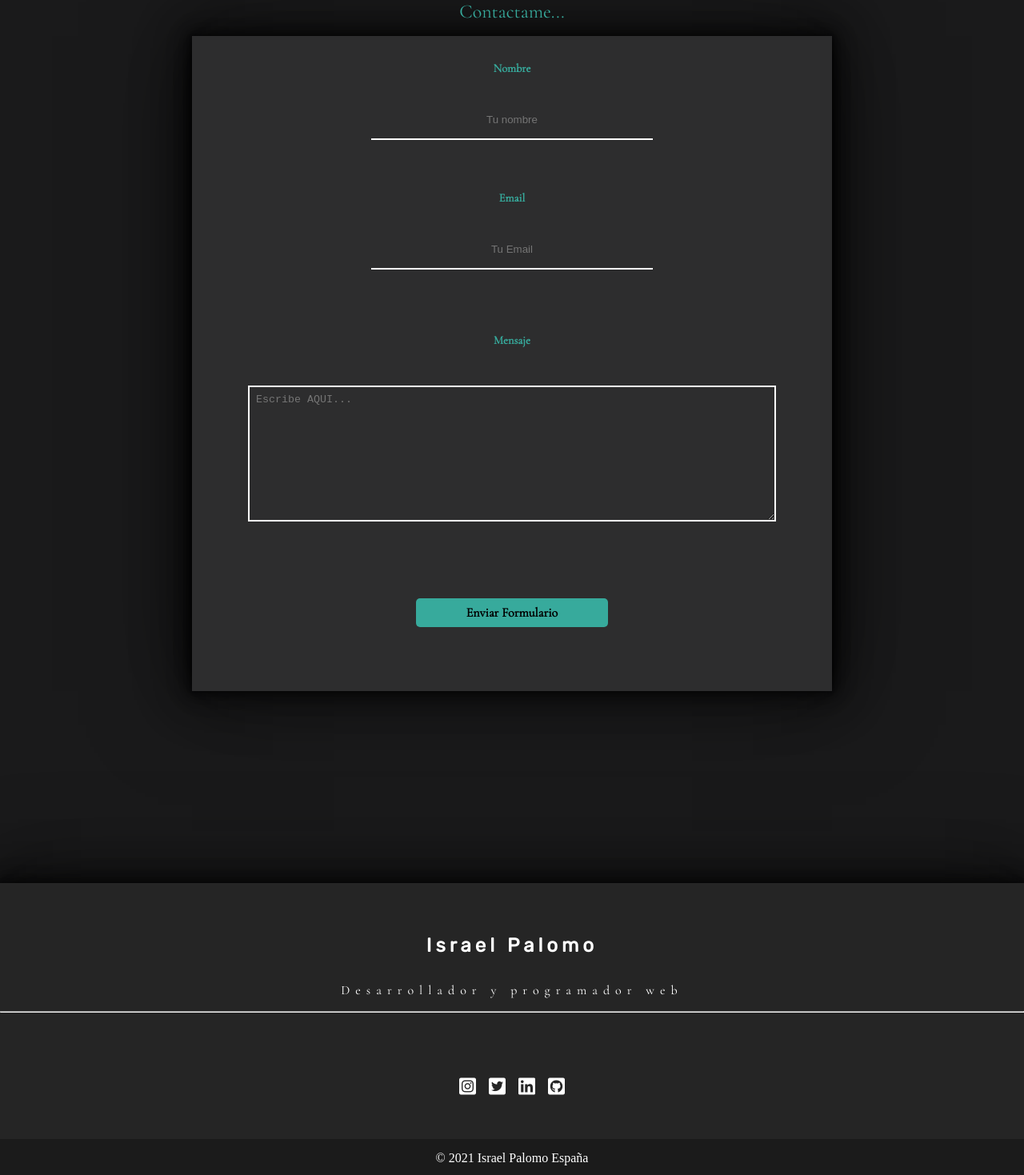
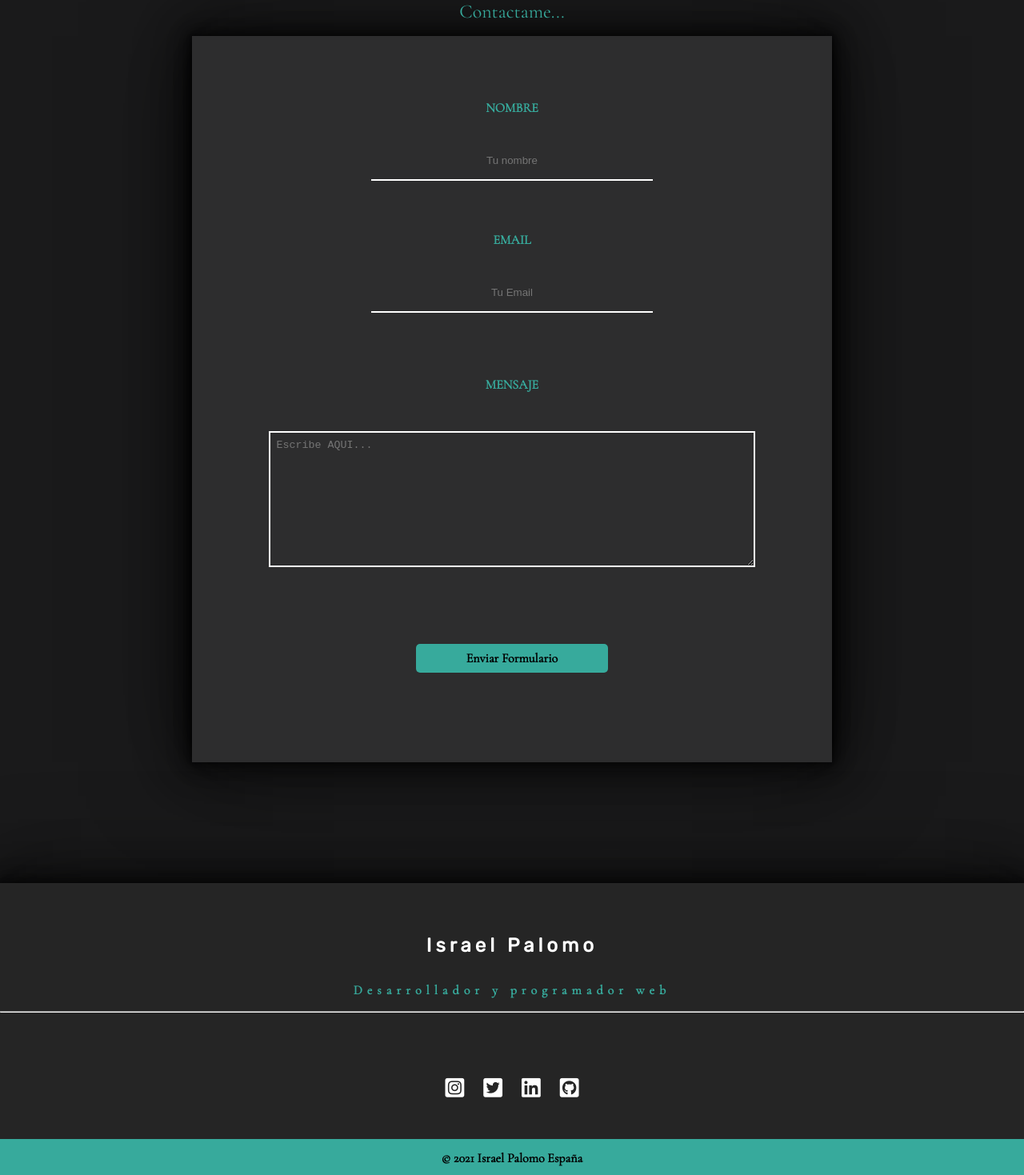
Before and after one commit to IsraelPalomo/Portafolio__Israel, a Vue app: page / in a window 1280 px wide. Shown: the part 4440-5909 px from the top of the page at 80% size. Built offline with nearby package versions, Linux system fonts and the light colour scheme; a web font is replaced by a local one.

Commit message:
Añadidos enlaces de redes sociales y algunos efectos minimos

```diff
--- a/src/components/Footer.vue
+++ b/src/components/Footer.vue
@@ -4,10 +4,18 @@
 		<p>Desarrollador y programador web</p>
 		<hr />
 		<div class="footer__sociales">
-			<i class=" icono fab fa-instagram-square"></i>
-			<i class="icono fab fa-twitter-square"></i>
-			<i class="icono fab fa-linkedin"></i>
-			<i class="icono fab fa-github-square"></i>
+			<a href="https://www.instagram.com/diplodev/" target="_blank"
+				><i class=" icono fab fa-instagram-square"></i
+			></a>
+			<a href="https://twitter.com/DevDiplo" target="_blank"
+				><i class="icono fab fa-twitter-square"></i
+			></a>
+			<a href="https://www.linkedin.com/in/israel-palomo-espa%C3%B1a-544b05206/" target="_blank"
+				><i class="icono fab fa-linkedin"></i
+			></a>
+			<a href="https://github.com/IsraelPalomo" target="_blank"
+				><i class="icono fab fa-github-square"></i
+			></a>
 		</div>
 	</footer>
 	<div class="copy"><p>&copy; 2021 Israel Palomo España</p></div>
@@ -39,9 +47,11 @@ footer {
 	p {
 		font-family: $tipografia-subtitulos;
 		color: $color-blanco;
-		letter-spacing: 7px;
+		letter-spacing: 6px;
 		text-align: center;
 		padding-top: 2rem;
+		font-weight: 900;
+		color: $color-principal;
 	}
 	hr {
 		margin-top: 1rem;
@@ -50,13 +60,14 @@ footer {
 		margin-top: 5rem;
 		display: flex;
 		justify-content: center;
-		gap: 1rem;
+		gap: 1.5rem;
 		align-items: center;
 		.icono {
-			font-size: 1.5rem;
+			font-size: 1.7rem;
 			color: $color-blanco;
+			cursor: pointer;
 			&:hover {
-				transform: scale(1.1);
+				transform: scale(1.3);
 				color: $color-principal;
 			}
 		}
@@ -65,11 +76,13 @@ footer {
 .copy {
 	width: 100%;
 	height: 3rem;
-	color: white;
+	color: black;
 	text-align: center;
-	background-color: rgb(27, 27, 27);
+	background-color: $color-principal;
 	display: flex;
 	align-items: center;
 	justify-content: center;
+	font-family: $tipografia-subtitulos;
+	font-weight: 900;
 }
 </style>
--- a/src/components/Main.vue
+++ b/src/components/Main.vue
@@ -129,6 +129,7 @@
 					>
 				</div>
 			</div>
+			<button class="curriculum">Descargar Curriculum</button>
 		</section>
 		<img class="separador__portafolio--2" src="..\assets\triangleAsymmetrical.svg" alt="" />
 		<div class="relleno"></div>
@@ -144,15 +145,15 @@
 				>
 					<input type="hidden" name="form-name" value="name_of_my_form" />
 					<div class="parte1__form">
-						<h3>Nombre</h3>
+						<h3>NOMBRE</h3>
 
 						<input type="text" name="nombre" id="name" required placeholder="Tu nombre" />
-						<h3>Email</h3>
+						<h3>EMAIL</h3>
 
 						<input type="text" name="correo" id="email" required placeholder="Tu Email" />
 					</div>
 
-					<h3>Mensaje</h3>
+					<h3>MENSAJE</h3>
 
 					<textarea
 						name="mensaje"
@@ -276,6 +277,9 @@ main {
 		display: grid;
 		position: relative;
 		grid-template-columns: 1fr;
+		.curriculum {
+			width: 10rem;
+		}
 
 		.portafolio__proyecto.portafolio__proyecto--1 {
 			margin-top: 10rem;
@@ -408,6 +412,8 @@ main {
 				grid-template-columns: 1fr;
 				text-align: center;
 				gap: 1rem;
+				padding: 2rem;
+				padding-top: 3rem;
 				h3 {
 					text-align: center;
 					width: 100%;
@@ -415,7 +421,7 @@ main {
 					margin-top: 2rem;
 					font-family: $tipografia-subtitulos;
 					color: $color-principal;
-					font-size: 0.9rem;
+					font-size: 1rem;
 				}
 
 				input {
--- a/src/components/Nav.vue
+++ b/src/components/Nav.vue
@@ -87,9 +87,13 @@ nav {
 			font-weight: 600;
 			letter-spacing: 3px;
 			font-family: $tipografia-subtitulos;
+			&:hover {
+				color: $color-principal;
+			}
 		}
 	}
 }
+
 .menu--desplegable {
 	width: 100%;
 	height: 100vh;
```
